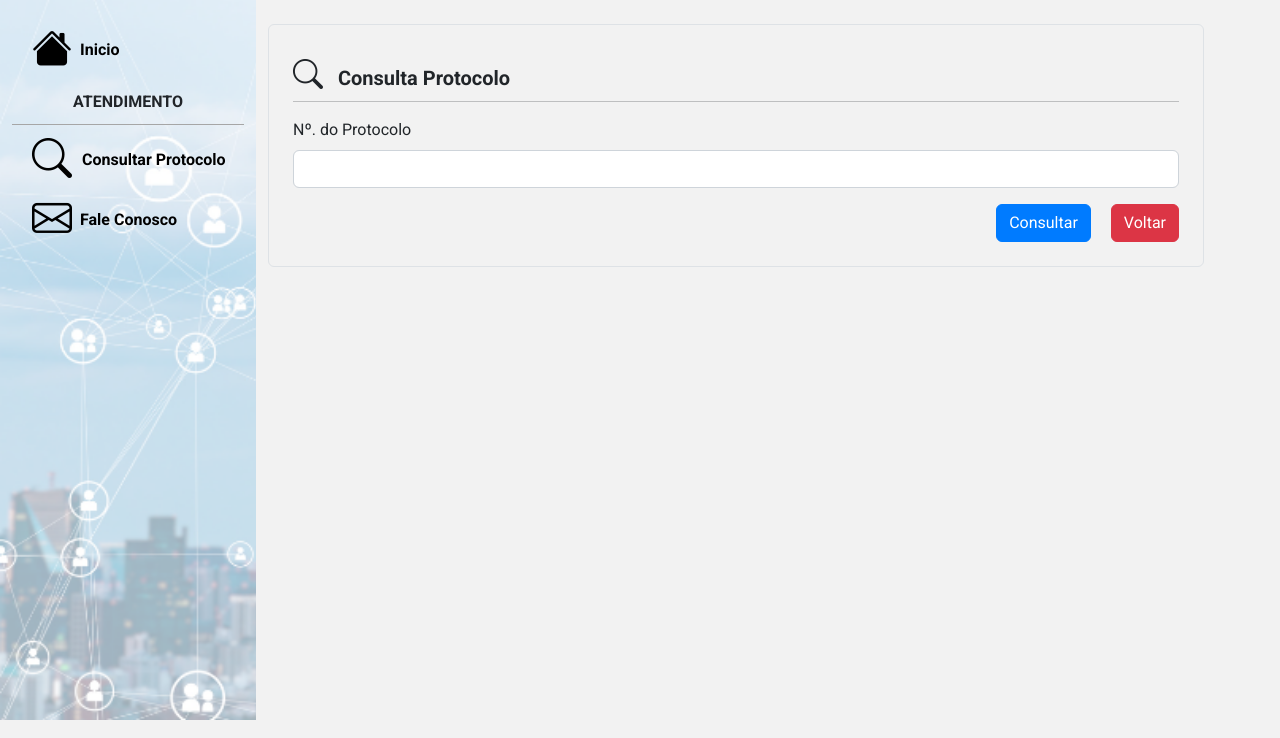
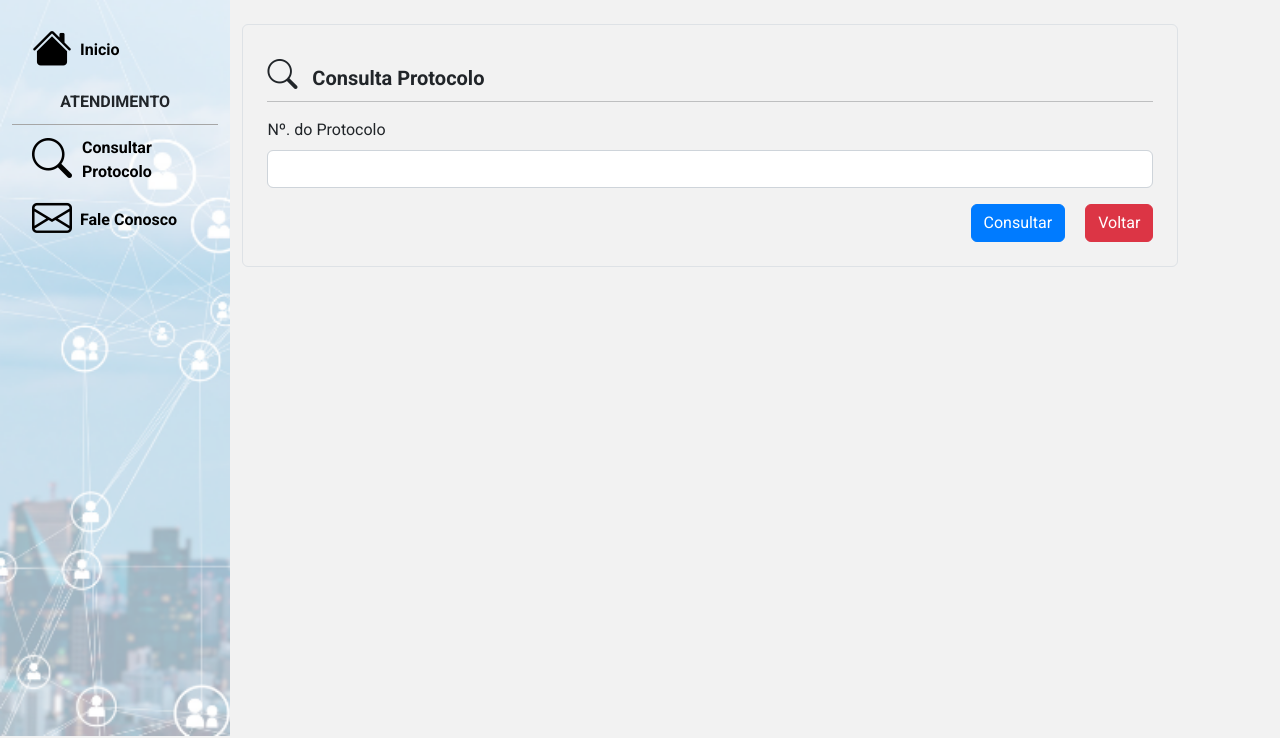
Before and after one commit to melojrx/urbanmobSMTT, a Flask app: page /consultarProtocolo in a window 1280 px wide. Shown: the part 62-800 px from the top of the page. Run offline with Flask 3, Linux system fonts and the light colour scheme; parts of the project's set-up code (start-up, migrations or seed data) failed here and were passed over; some libraries are stand-ins or nearby versions.

Commit message:
ajuste da barra lateral

```diff
--- a/app/static/css/general_styles.css
+++ b/app/static/css/general_styles.css
@@ -40,9 +40,9 @@ body {
     display: flex;
     flex-direction: column;
     background-image: url('../img/barra_lateral.png');
-    width: 20%;
+    width: 18%;
     max-height: 100%;
-    min-height: 90vh;
+    min-height: 92vh;
     background-size: cover;
     background-repeat: no-repeat;
 }
```
